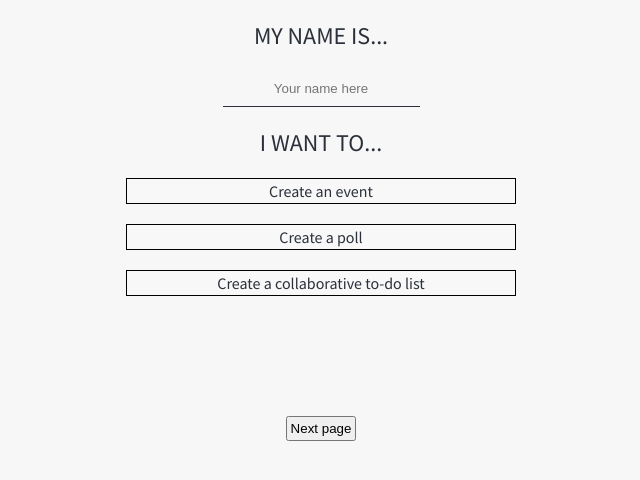
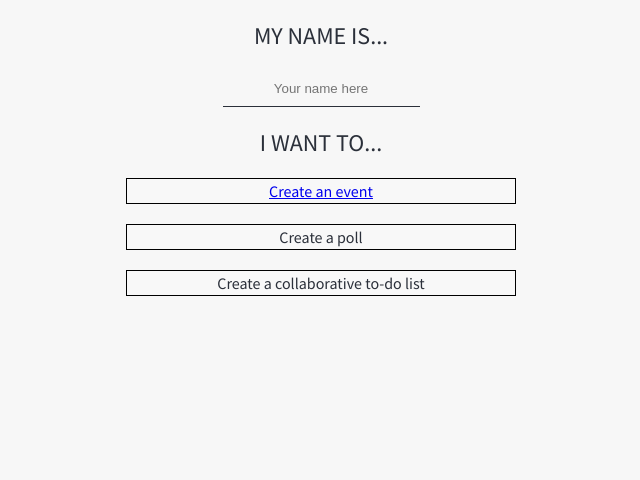
Before and after one commit to LaPalice/Cozy-planner, a website: page index.html in a window 1280 px wide. Shown: the whole page, without its empty margins (319-959 px from the left). Drawn offline with Linux system fonts and the light colour scheme.

Commit message:
Link pages

```diff
--- a/index.html
+++ b/index.html
@@ -13,11 +13,11 @@
 	<input class="entry" type="text" name="yourname" placeholder="Your name here">
 
 	<h2>I want to...</h2>
-	<div class="homechoice" id="event">Create an event</div>
+	<a href="Cozy-planner MyEvent.html"><div class="homechoice" id="event">Create an event</div></a>
 	<div class="homechoice" id="poll">Create a poll</div>
 	<div class="homechoice" id="todolist">Create a collaborative to-do list</div>
 
-	<input class="nextpage" type="button" value ="Next page">
+
 
 
 </body>
```
